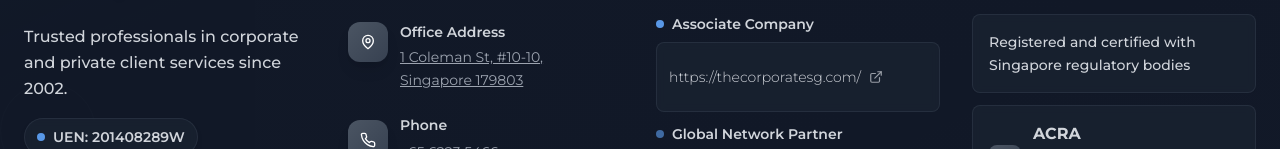
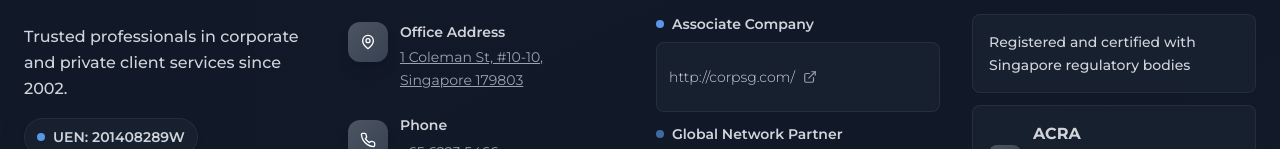
Before and after one commit to vebinua/rdc-final, a React (Vite) app: page /resources in a window 1280 px wide. Shown: the part 1324-1473 px from the top of the page. Built offline with nearby package versions, Linux system fonts and the light colour scheme.

Commit message:
Update footer link

```diff
--- a/index.html
+++ b/index.html
@@ -10,7 +10,10 @@
     <link rel="preconnect" href="https://fonts.googleapis.com">
     <link rel="preconnect" href="https://fonts.gstatic.com" crossorigin>
     <link href="https://fonts.googleapis.com/css2?family=Montserrat:wght@100;200;300;400;500;600;700;800;900&display=swap" rel="stylesheet">
-  </head>
+    <meta property="og:image" content="https://bolt.new/static/og_default.png">
+    <meta name="twitter:card" content="summary_large_image">
+    <meta name="twitter:image" content="https://bolt.new/static/og_default.png">
+</head>
   <body>
     <div id="root"></div>
     <script type="module" src="/src/main.tsx"></script>
--- a/src/components/Footer.tsx
+++ b/src/components/Footer.tsx
@@ -166,13 +166,13 @@ const Footer: React.FC = () => {
                 </div>
                <div className="bg-gray-800/50 backdrop-blur-sm rounded-lg p-3 border border-gray-600/30 hover:bg-gray-700/50 transition-all duration-300">
   <a
-    href="https://thecorporatesg.com/"
+    href="http://corpsg.com/"
     target="_blank"
     rel="noopener noreferrer"
-    aria-label="The Corporate SG — Associate Company (opens in new tab)"
+    aria-label="Corp SG — Associate Company (opens in new tab)"
     className="text-sm text-gray-300 hover:text-blue-400 transition-all duration-300 flex items-center gap-2 group font-body min-h-[44px] font-light"
   >
-    https://thecorporatesg.com/
+    http://corpsg.com/
     <ExternalLink aria-hidden="true" size={14} className="opacity-70 group-hover:opacity-100 transition-all duration-300" />
   </a>
 </div>
```
